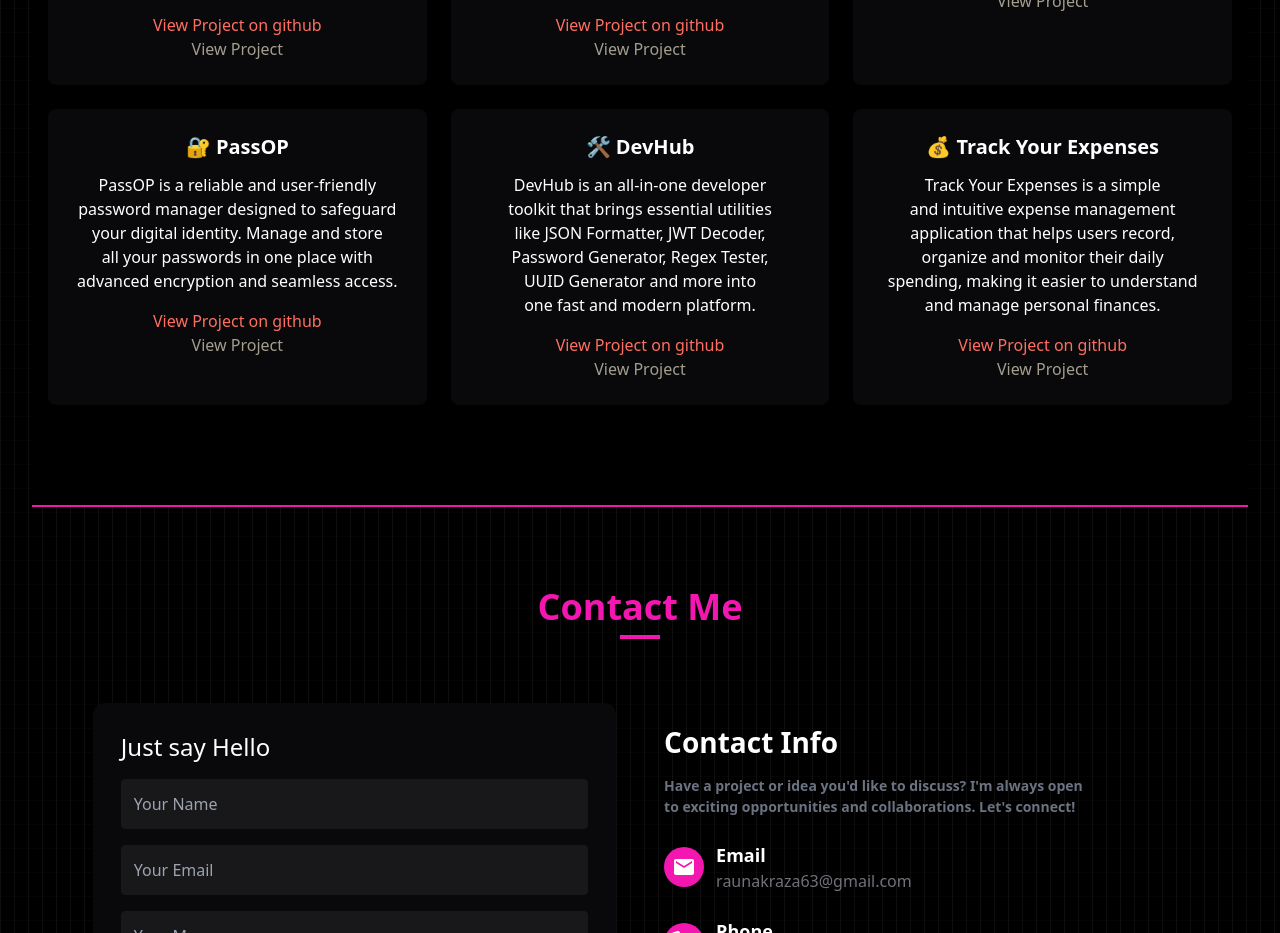
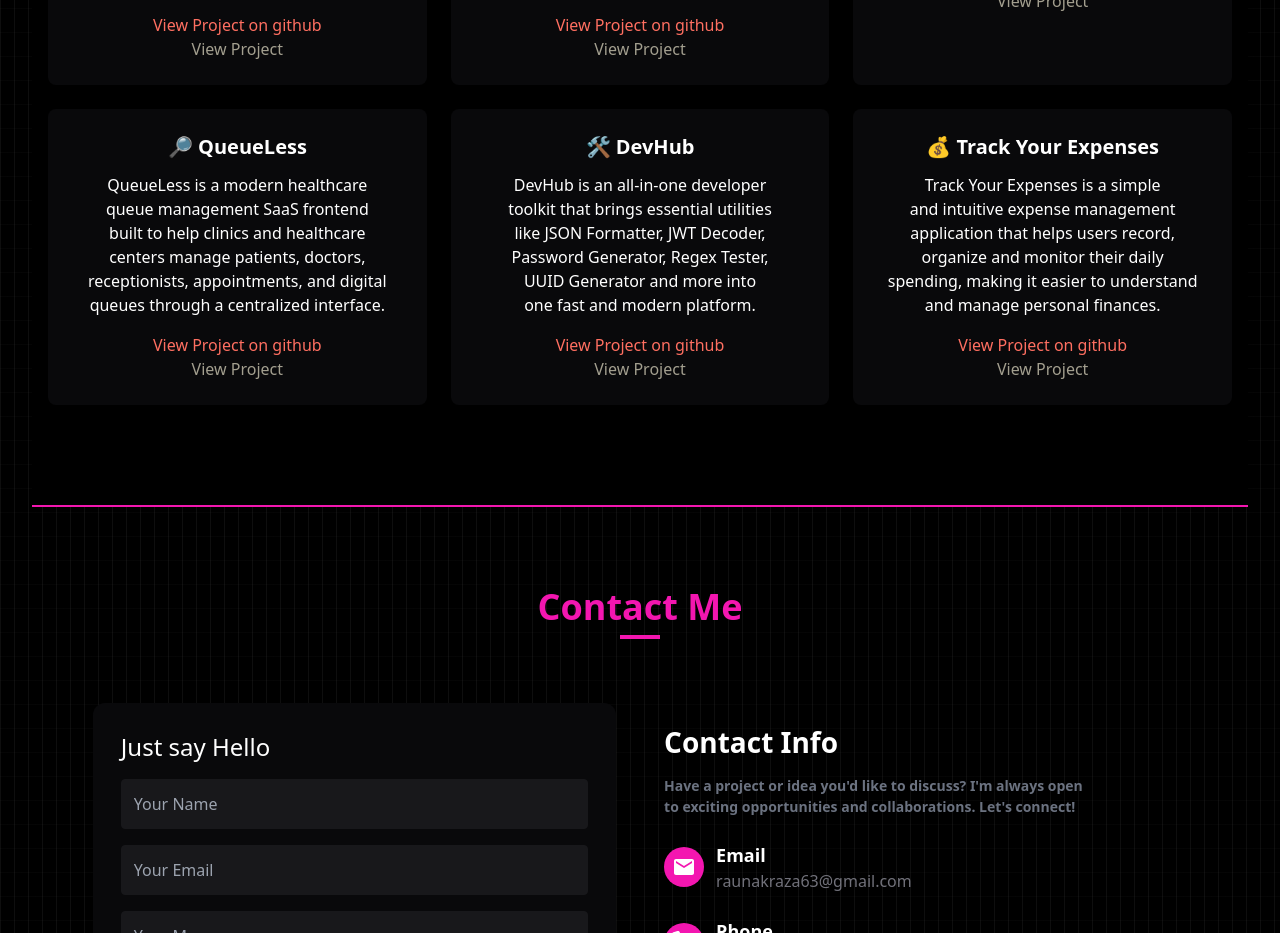
Before and after one commit to raunak-collab/Raunak_Portfolio, a React (Vite) app: page / in a window 1280 px wide. Shown: the part 2440-3373 px from the top of the page. Built offline with nearby package versions, Linux system fonts and the light colour scheme.

Commit message:
+1 project added

```diff
--- a/src/assets/components/Projects.jsx
+++ b/src/assets/components/Projects.jsx
@@ -24,11 +24,11 @@ const Projects = () => {
       view: 'https://passopp.netlify.app/',
     },
     {
-      title: '🔐 PassOP',
+      title: '🔎 QueueLess',
       description:
-        'PassOP is a reliable and user-friendly password manager designed to safeguard your digital identity. Manage and store all your passwords in one place with advanced encryption and seamless access.',
-      link: 'https://github.com/raunak-collab/passop-mongodb/tree/my-new-branch',
-      view: 'https://passopp.netlify.app/',
+        'QueueLess is a modern healthcare queue management SaaS frontend built to help clinics and healthcare centers manage patients, doctors, receptionists, appointments, and digital queues through a centralized interface.',
+      link: 'https://github.com/raunak-collab/QueueLess-Frontend',
+      view: 'https://queuelessssss.netlify.app/',
     },
     {
       title: '🛠️ DevHub',
```
